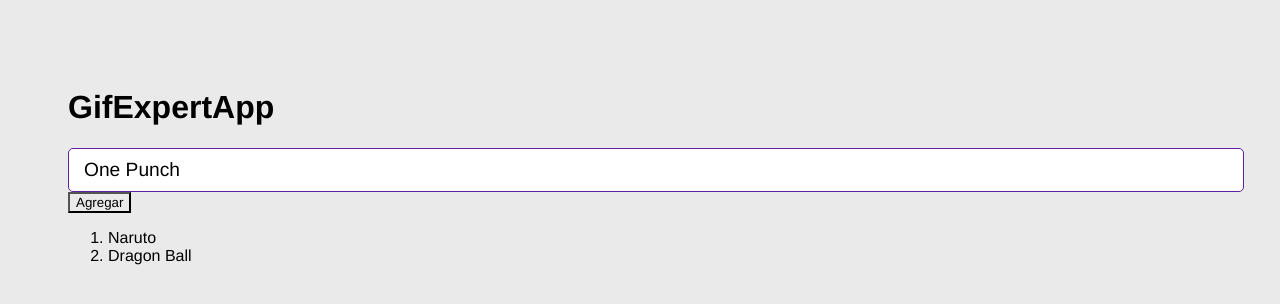
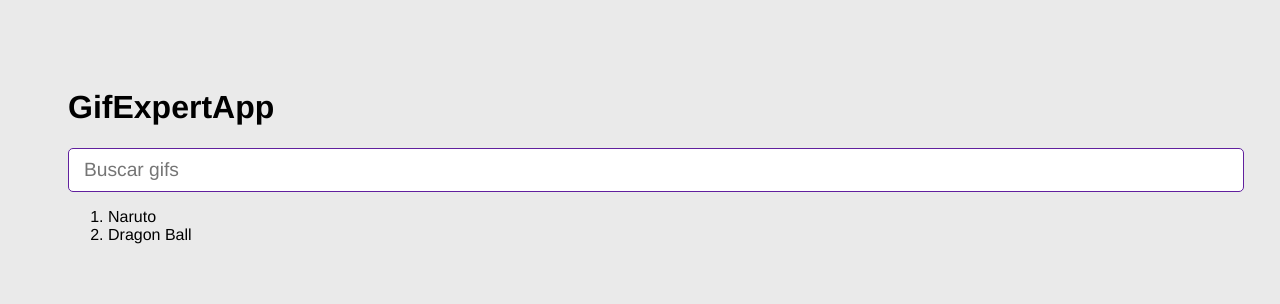
Before and after one commit to DramaQueeen26/gif-app-react, a React (Vite) app: page / in a window 1280 px wide. Shown: the top 304 px of the page. Built offline with nearby package versions, Linux system fonts and the light colour scheme.

Commit message:
Comunicación entre componentes

```diff
--- a/src/GifExpertApp.jsx
+++ b/src/GifExpertApp.jsx
@@ -5,9 +5,8 @@
 
   const [ categories, setCategories ] = useState([ 'Naruto', 'Dragon Ball' ])
 
-  const onAddCategory = () => {
-    setCategories([ ...categories, 'Valorant' ])
-    console.log(categories)
+  const onAddCategory = ( category ) => {
+    setCategories([ ...categories, category])
   }
 
   return (
@@ -15,9 +14,7 @@
 
       <h1>GifExpertApp</h1>
 
-      <AddCategory />
-
-      <button onClick={onAddCategory}>Agregar</button>
+      <AddCategory onAddCategory={ onAddCategory } />
 
       <ol>
         {
--- a/src/components/AddCategory.jsx
+++ b/src/components/AddCategory.jsx
@@ -1,8 +1,8 @@
 import { useState } from "react"
 
-export const AddCategory = () => {
+export const AddCategory = ({ onAddCategory }) => {
 
-  const [inputValue, setInputValue] = useState('One Punch')
+  const [inputValue, setInputValue] = useState('')
 
   const onChange = ({ target }) => {
 
@@ -14,7 +14,11 @@
 
     event.preventDefault()
 
-    console.log(inputValue)
+    if( inputValue.trim().length <= 1 ) return
+
+    onAddCategory( inputValue )
+
+    setInputValue('')
 
   }
 
```
